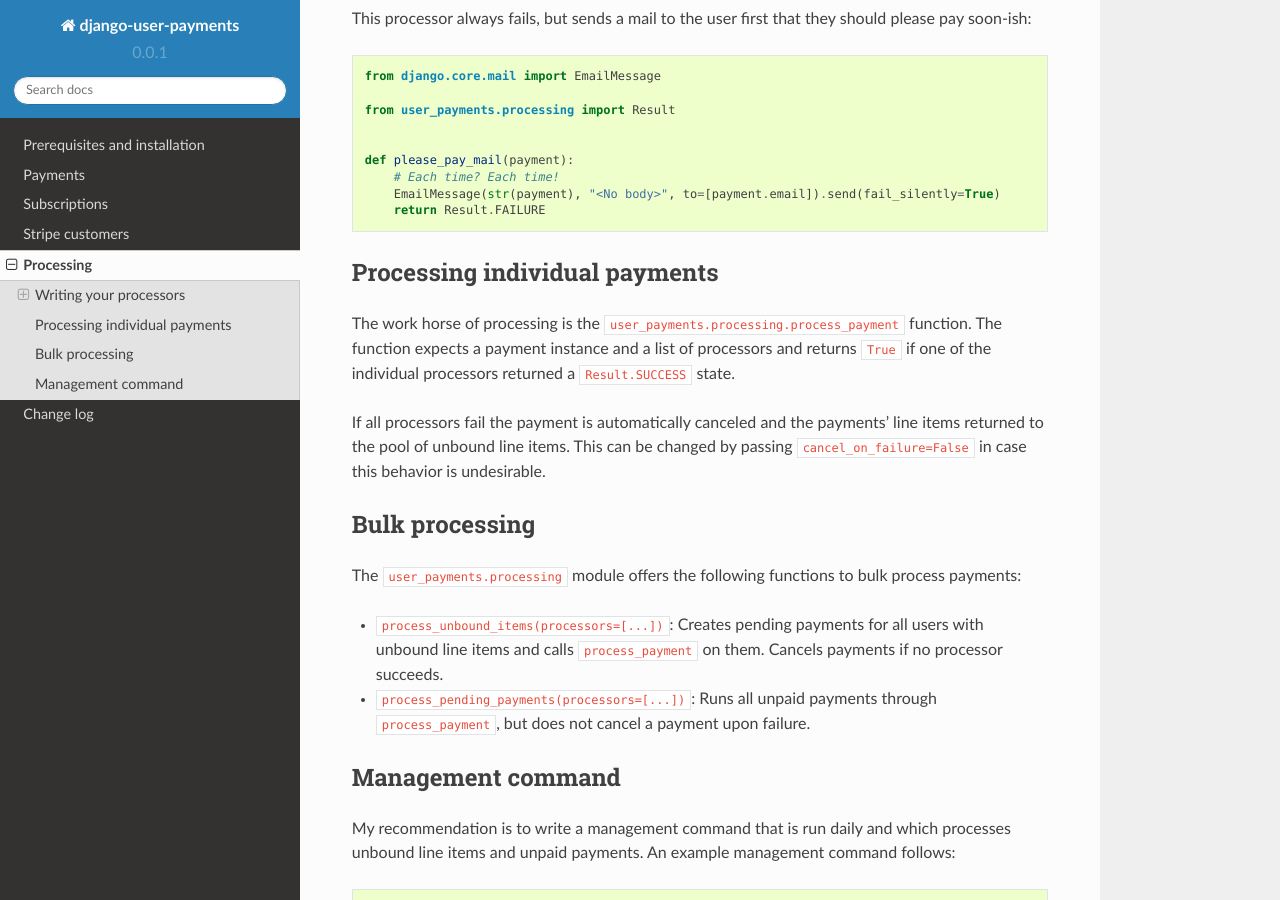
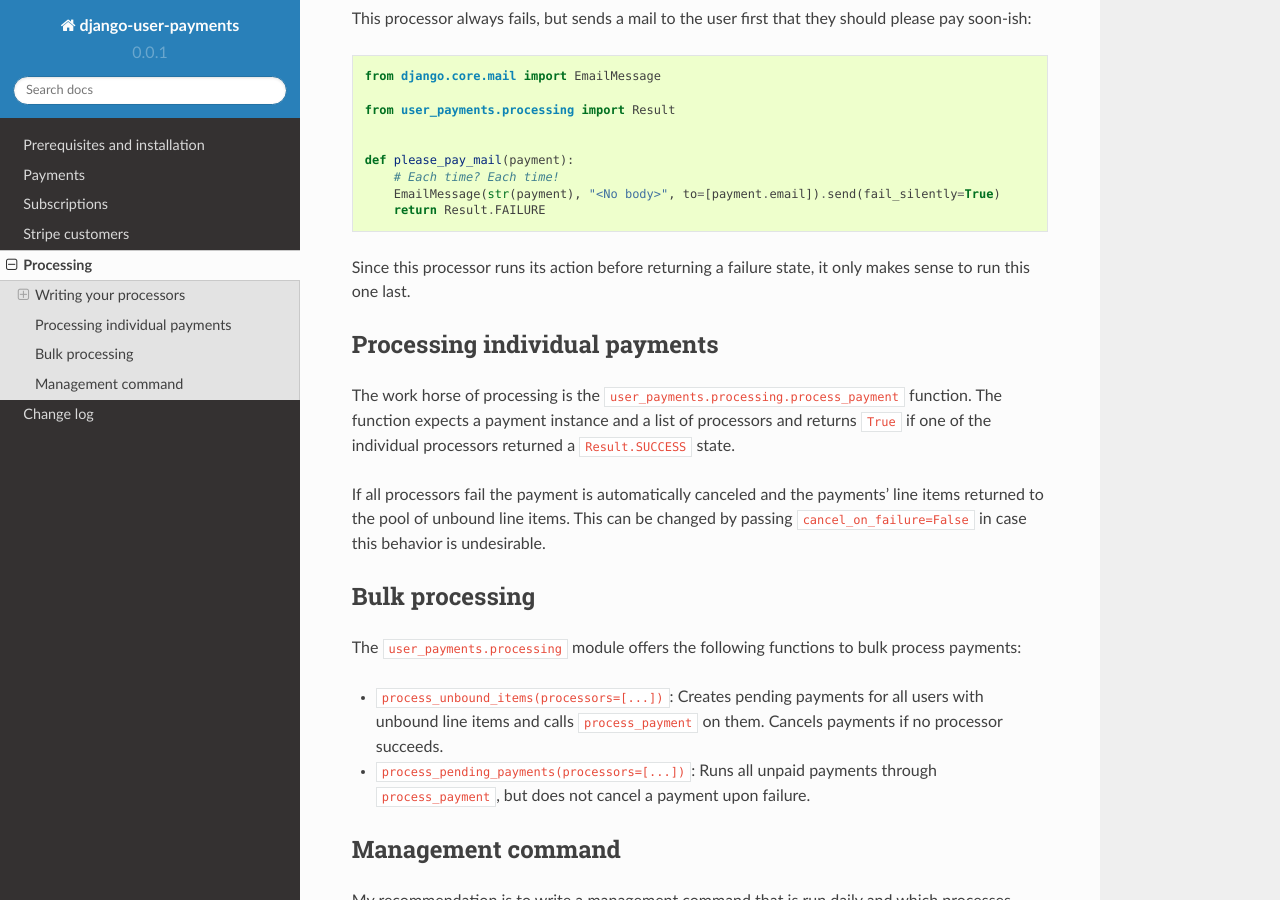
Before and after one commit to matthiask/django-user-payments, a Sphinx documentation site: the page built from docs/processing.rst, in a window 1280 px wide and 900 px high, scrolled down 1966 px. Built offline with Sphinx 7.4.7 and the Read the Docs theme 2.0.0, drawn with Linux system fonts in a browser that asks for light colours.

Commit message:
Add note about please_pay_mail being last

```diff
--- a/docs/processing.rst
+++ b/docs/processing.rst
@@ -121,6 +121,9 @@ they should please pay soon-ish:
         EmailMessage(str(payment), "<No body>", to=[payment.email]).send(fail_silently=True)
         return Result.FAILURE
 
+Since this processor runs its action before returning a failure state,
+it only makes sense to run this one last.
+
 
 Processing individual payments
 ~~~~~~~~~~~~~~~~~~~~~~~~~~~~~~
```
